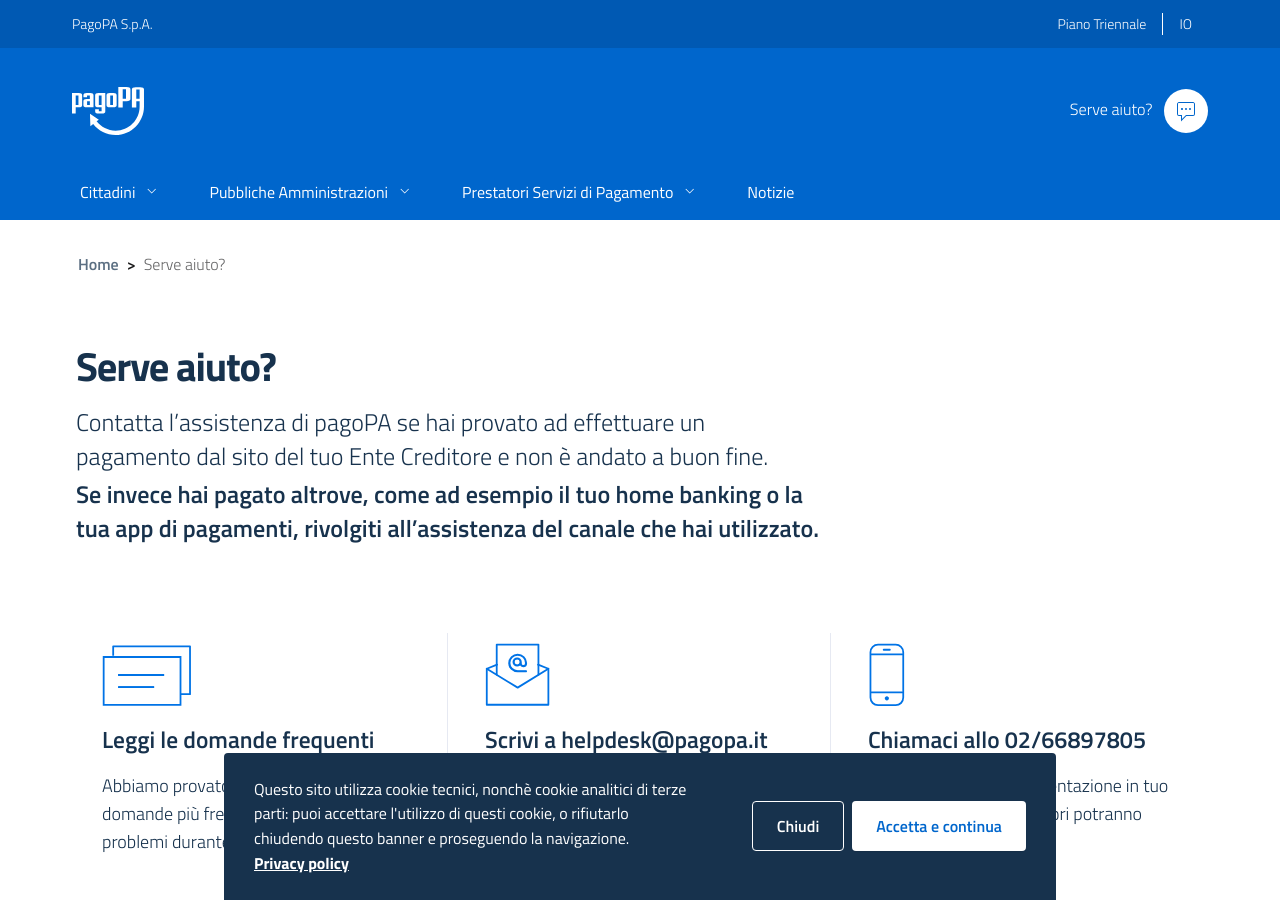
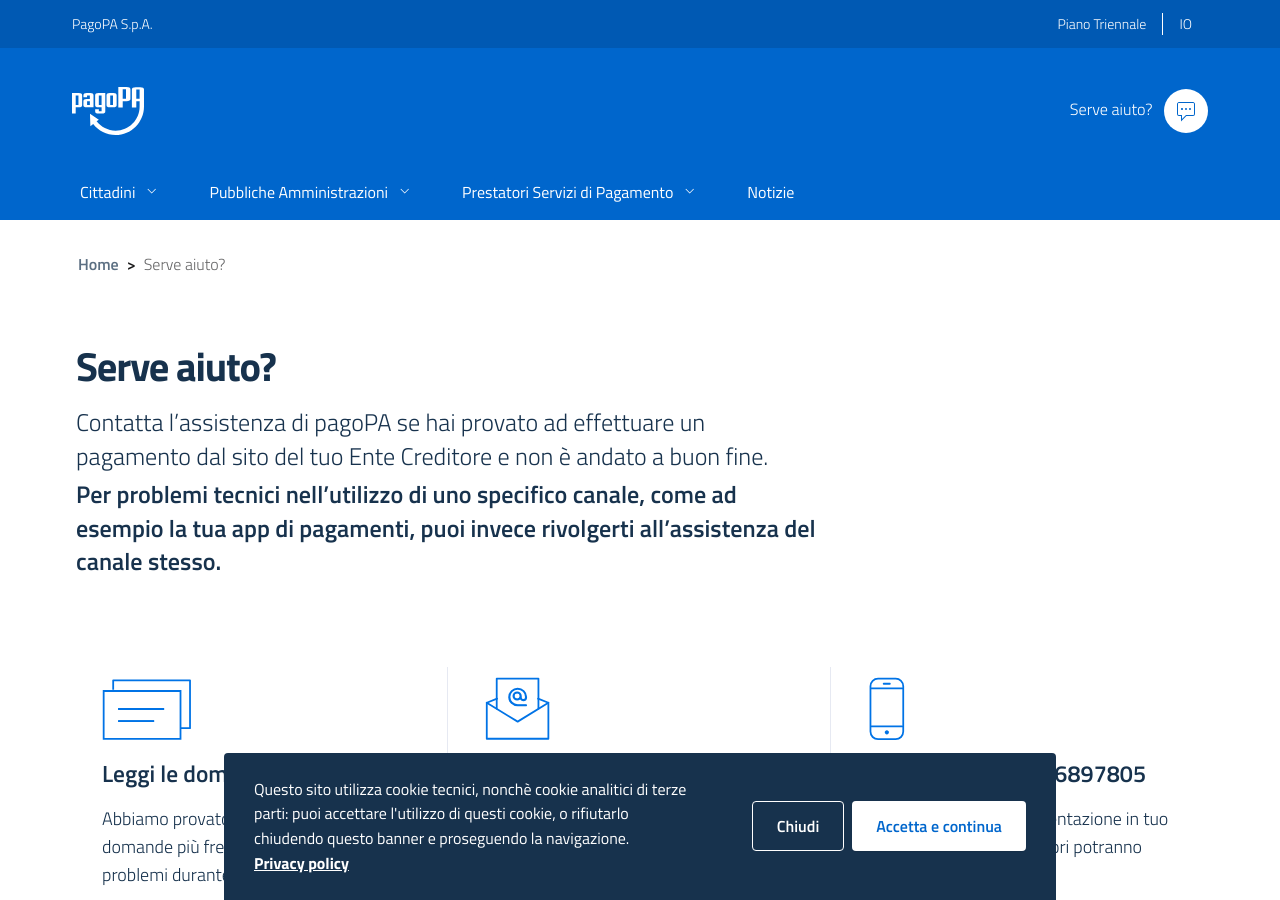
Before and after one commit to pagopa/site-pagopa.gov.it, a Jekyll site: the page built from it/helpdesk.md, in a window 1280 px wide and 900 px high. Built offline with Jekyll 4.4.1, drawn with Linux system fonts in a browser that asks for light colours.

Commit message:
Update helpdesk.md
copy update

```diff
--- a/it/helpdesk.md
+++ b/it/helpdesk.md
@@ -2,7 +2,7 @@
 layout: page
 title: Serve aiuto?
 description: "Contatta l’assistenza di pagoPA se hai provato ad effettuare un pagamento dal sito del tuo Ente Creditore e non è andato a buon fine.\n\n
-**Se invece hai pagato altrove, come ad esempio il tuo home banking o la tua app di pagamenti, rivolgiti all’assistenza del canale che hai utilizzato.**"
+**Per problemi tecnici nell’utilizzo di uno specifico canale, come ad esempio la tua app di pagamenti, puoi invece rivolgerti all’assistenza del canale stesso.**"
 lang: it
 ref: helpdesk
 order: 25
```
